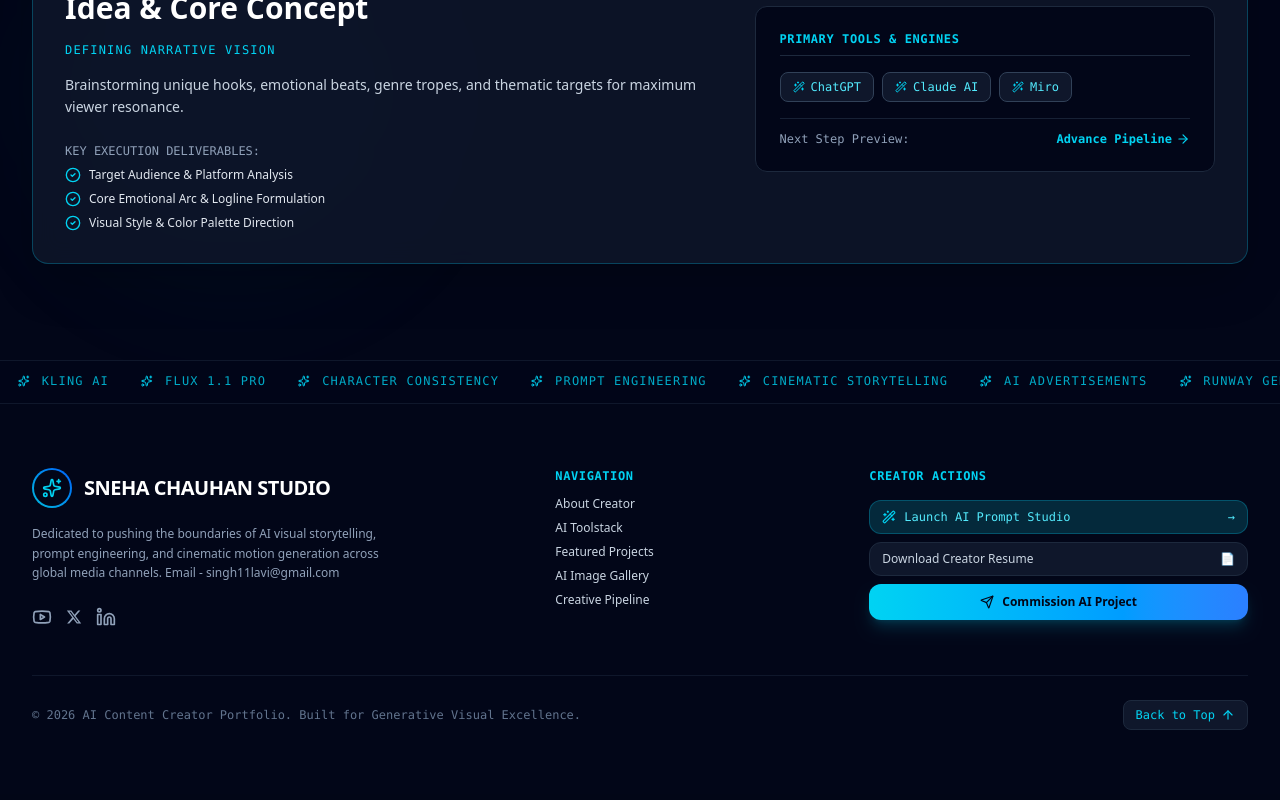
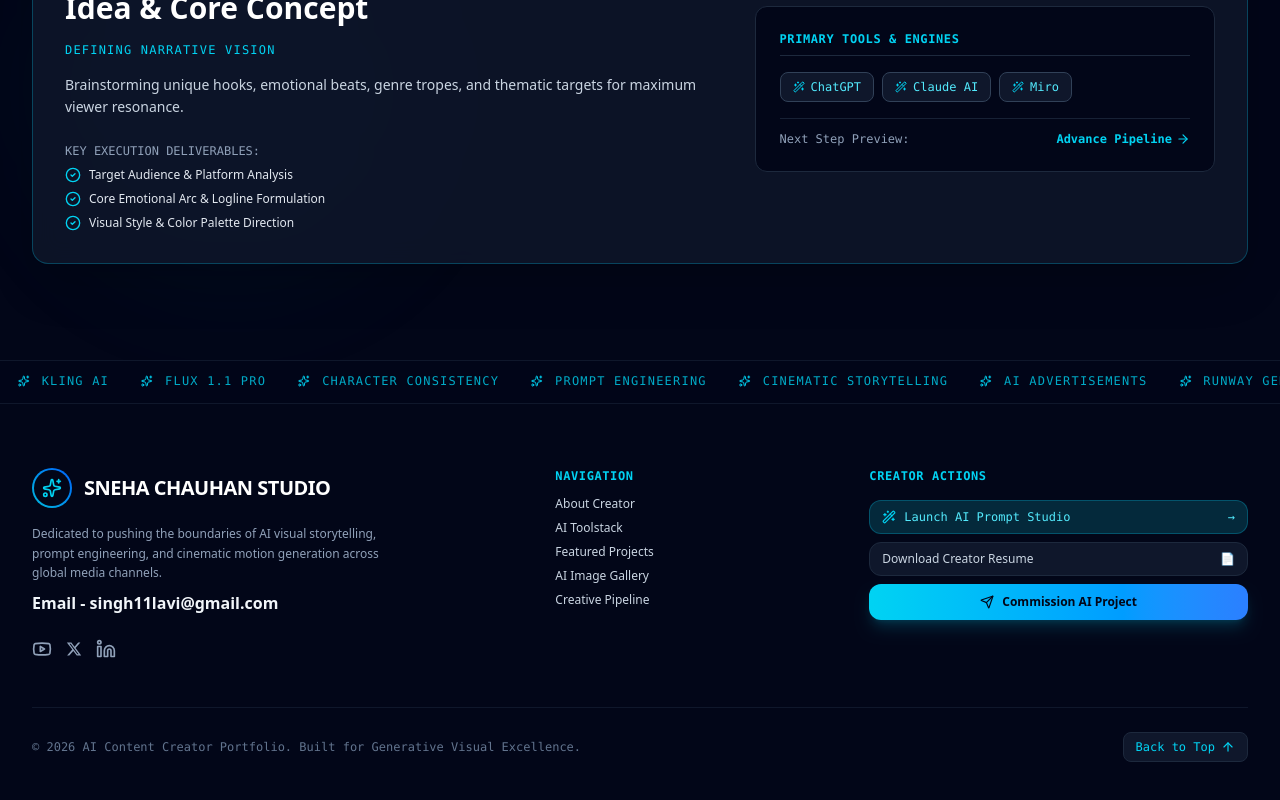
Before and after one commit to SnehaChauhan-11/Portfolio, a React (Vite) app: page / in a window 1280 px wide. Shown: the part 8013-8813 px from the top of the page. Built offline with nearby package versions, Linux system fonts and the light colour scheme.

Commit message:
style: update footer email formatting
Improve email visibility in the footer by applying distinct styling and spacing to the contact address.

```diff
--- a/src/components/Footer.tsx
+++ b/src/components/Footer.tsx
@@ -56,7 +56,8 @@ export const Footer: React.FC<FooterProps> = ({ onOpenPromptStudio, onOpenResume
             </div>
 
             <p className="text-xs text-slate-400 leading-relaxed font-sans max-w-sm">
-              Dedicated to pushing the boundaries of AI visual storytelling, prompt engineering, and cinematic motion generation across global media channels. Email - singh11lavi@gmail.com
+              Dedicated to pushing the boundaries of AI visual storytelling, prompt engineering, and cinematic motion generation across global media channels.
+              <span className="block mt-2 text-sm sm:text-base font-bold text-slate-100">Email - singh11lavi@gmail.com</span>
             </p>
 
             <div className="pt-2 flex items-center gap-3 text-slate-400">
```
